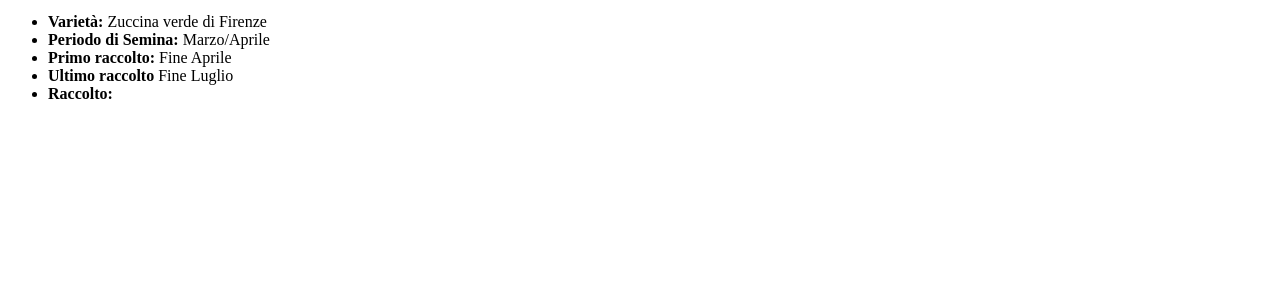
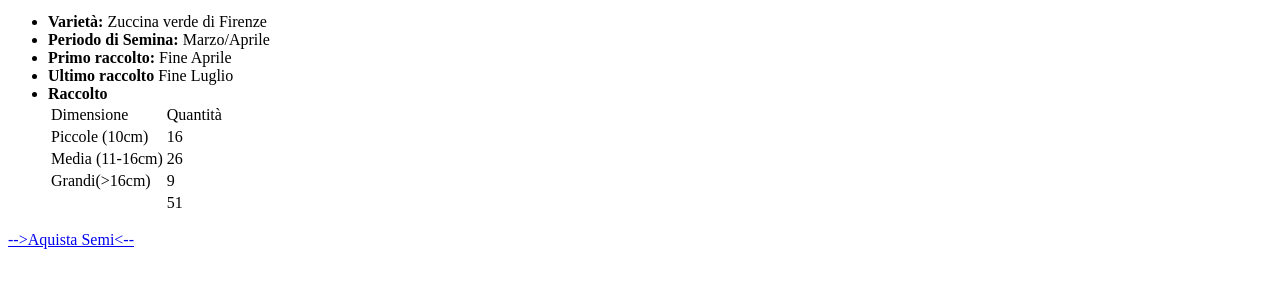
Before and after one commit to dpalexandru/htmlcss-hello, a plain HTML site: page index.html in a window 1280 px wide. Shown: the part 490-778 px from the top of the page. Drawn offline with Linux system fonts and the light colour scheme.

Commit message:
add section zucchine

```diff
--- a/index.html
+++ b/index.html
@@ -27,16 +27,35 @@
         <li><strong>Periodo di Semina:</strong> Marzo/Aprile</li>
         <li><strong>Primo raccolto:</strong> Fine Aprile</li>
         <li><strong>Ultimo raccolto</strong> Fine Luglio</li>
-        <li><strong>Raccolto:</strong></li>
+        <li><strong>Raccolto</strong></li>
         <table>
-
+          <tr>
+            <td>Dimensione</td>
+            <td>Quantità</td>
+          </tr>
+          <tr>
+            <td>Piccole (10cm)</td>
+            <td>16</td>
+          </tr>
+          <tr>
+            <td>Media (11-16cm)</td>
+            <td>26</td>
+          </tr>
+          <tr>
+            <td>Grandi(>16cm)</td>
+            <td>9</td>
+          </tr>
+          <tr>
+            <td></td>
+            <td>51</td>
+          </tr>
         </table>
-
       </ul>
-
-
-
+      <a
+        href="https://www.cortilia.it/prodotti/zucchine-verdi-bio_038PROD0321?utm_source=google&utm_medium=pmax&utm_campaign=pmax_nord_crosszone&utm_content=landing&gad_source=1&gad_campaignid=21258288234&gbraid=0AAAAADsBstqT58yUp1ve65a0S94IBIqGE&gclid=CjwKCAjwruXBBhArEiwACBRtHe-dtqCGkHpo_6kWwRAd6TcONoTXTpF7zI3fUUOO0T5nKVqepwQ5rRoCFYwQAvD_BwE">
+        -->Aquista Semi<-- </a>
     </section>
+    <!-- sezione prodotto piselli-->
 
 
   </main>
```
